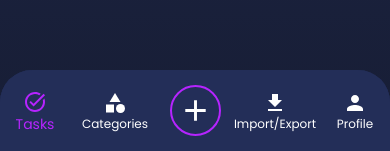
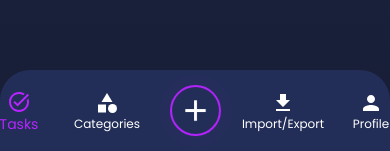
Before and after one commit to hirotanaka918/todo-app, a React (Vite) app: page / in a window 390 px wide. Shown: the part 690-841 px from the top of the page. Built offline with nearby package versions, Linux system fonts and the light colour scheme.

Commit message:
added bottom navigation for mobile devices

```diff
--- a/src/components/AddTaskBtn.tsx
+++ b/src/components/AddTaskBtn.tsx
@@ -1,8 +1,8 @@
-import { css, keyframes } from "@emotion/react";
+import { css } from "@emotion/react";
 import styled from "@emotion/styled";
 import { Add } from "@mui/icons-material";
 import { useNavigate } from "react-router-dom";
-import { ColorPalette } from "../styles";
+import { ColorPalette, pulseAnimation } from "../styles";
 import { Tooltip } from "@mui/material";
 import { User } from "../types/user";
 import { useResponsiveDisplay } from "../hooks/useResponsiveDisplay";
@@ -37,21 +37,6 @@ export const AddTaskBtn = ({ animate, user }: Props) => {
   );
 };
 
-const pulseAnimation = keyframes`
-  0% {
-    transform: scale(0.95);
-    box-shadow: 0 0 0 0 rgba(182, 36, 255, 0.7);
-  }
-  70% {
-    transform: scale(1);
-    box-shadow: 0 0 0 12px rgba(182, 36, 255, 0);
-  }
-  100% {
-    transform: scale(0.95);
-    box-shadow: 0 0 0 0 rgba(182, 36, 255, 0);
-  }
-`;
-
 const Btn = styled.button<{ animate: boolean; glow: boolean }>`
   cursor: pointer;
   border: none;
@@ -69,6 +54,7 @@ const Btn = styled.button<{ animate: boolean; glow: boolean }>`
   box-shadow: ${(props) =>
     props.glow ? `0px 0px 20px 0px ${ColorPalette.purple}` : "none"};
   transition: background-color 0.3s, backdrop-filter 0.3s, box-shadow 0.3s;
+
   &:hover {
     box-shadow: none;
     background-color: #b624ffd0;
--- a/src/components/BottomNav.tsx
+++ b/src/components/BottomNav.tsx
@@ -3,17 +3,19 @@ import {
   BottomNavigation,
   BottomNavigationAction,
   Box,
+  css,
   styled,
 } from "@mui/material";
-import { ColorPalette } from "../styles";
-import { SyntheticEvent, useEffect, useState } from "react";
+import { ColorPalette, pulseAnimation, slideInBottom } from "../styles";
+import { useEffect, useState } from "react";
 import { useLocation, useNavigate } from "react-router-dom";
 import { useResponsiveDisplay } from "../hooks/useResponsiveDisplay";
+import { User } from "../types/user";
 
-export const BottomNav = () => {
+export const BottomNav = ({ user }: { user: User }) => {
   const isMobile = useResponsiveDisplay();
   const location = useLocation();
-  const [value, setValue] = useState<number | SyntheticEvent<Element>>(0);
+  const [value, setValue] = useState<number>();
   const n = useNavigate();
 
   // useEffect hook to set the active button based on the current route
@@ -31,21 +33,24 @@ export const BottomNav = () => {
       case "/user":
         setValue(4);
         break;
+
       default:
         setValue(0); // Fallback for the "Tasks" route
     }
   }, [location.pathname]);
-  if (!isMobile) {
+
+  if (!isMobile || value === undefined) {
     return null;
   }
 
   return (
-    <Box sx={{ position: "fixed", bottom: 0, width: "100%", m: 0 }}>
+    <Container>
       <StyledBottomNavigation
         showLabels
         value={value}
-        onChange={(newValue) => {
-          setValue(newValue); // Cast newValue to number since it is inferred as SyntheticEvent by default
+        onChange={(event, newValue) => {
+          setValue(newValue);
+          console.log(event);
         }}
       >
         <NavigationButton
@@ -57,19 +62,18 @@ export const BottomNav = () => {
           onClick={() => n("/categories")}
           label="Categories"
           icon={<Category />}
+          // disabled={!user.settings[0].enableCategories}
         />
         <NavigationButton
           onClick={() => n("add")}
           showLabel={false}
           label="Add New"
           icon={
-            <Add
+            <AddIcon
               fontSize="large"
-              sx={{
-                border: `2px solid ${ColorPalette.purple}`,
-                borderRadius: "100px",
-                padding: "6px",
-              }}
+              animate={
+                user.tasks.length === 0 && value !== 2 ? true : undefined
+              }
             />
           }
         />
@@ -84,12 +88,31 @@ export const BottomNav = () => {
           icon={<Person />}
         />
       </StyledBottomNavigation>
-    </Box>
+    </Container>
   );
 };
 
+const AddIcon = styled(Add)<{ animate?: boolean }>`
+  border: 2px solid ${ColorPalette.purple};
+  border-radius: 100px;
+  padding: 6px;
+  ${({ animate }) =>
+    animate &&
+    css`
+      animation: ${pulseAnimation} 1.2s infinite;
+    `}
+`;
+
+const Container = styled(Box)`
+  position: fixed;
+  bottom: 0;
+  width: 100%;
+  margin: 0;
+  animation: ${slideInBottom} 0.5s ease;
+`;
+
 const StyledBottomNavigation = styled(BottomNavigation)`
-  border-radius: 32px 32px 0 0;
+  border-radius: 30px 30px 0 0;
   background: #232e58;
   margin: 0px 20px 0px -20px;
   padding: 14px 10px;
@@ -97,5 +120,9 @@ const StyledBottomNavigation = styled(BottomNavigation)`
 
 const NavigationButton = styled(BottomNavigationAction)`
   border-radius: 18px;
+  margin: 4px;
   color: white;
+  &:disabled {
+    opacity: 0.6;
+  }
 `;
--- a/src/components/TaskMenu.tsx
+++ b/src/components/TaskMenu.tsx
@@ -1,12 +1,14 @@
 import { ContentCopy, Delete, Done, Edit, PushPin } from "@mui/icons-material";
 import { User } from "../types/user";
-import { Button, Divider, Menu, MenuItem } from "@mui/material";
+import { Divider, Menu, MenuItem } from "@mui/material";
 import { BottomSheet } from "react-spring-bottom-sheet";
 import { Emoji, EmojiStyle } from "emoji-picker-react";
 import styled from "@emotion/styled";
 import "react-spring-bottom-sheet/dist/style.css";
 import { useResponsiveDisplay } from "../hooks/useResponsiveDisplay";
 import { ColorPalette } from "../styles";
+
+//TODO: Move all functions to TasksMenu component and leave User and setUser Props only
 
 interface TaskMenuProps {
   user: User;
@@ -103,28 +105,28 @@ export const TaskMenu = ({
               {user.tasks.find((task) => task.id === selectedTaskId)?.name}
             </SheetHeader>
           }
-          footer={
-            <div
-              style={{
-                display: "flex",
-                justifyContent: "center",
-                alignItems: "center",
-              }}
-            >
-              <Button
-                onClick={handleCloseMoreMenu}
-                variant="outlined"
-                sx={{
-                  borderRadius: "100px",
-                  width: "90%",
-                  padding: "12px",
-                  fontSize: "16px",
-                }}
-              >
-                Dimiss
-              </Button>
-            </div>
-          }
+          // footer={
+          //   <div
+          //     style={{
+          //       display: "flex",
+          //       justifyContent: "center",
+          //       alignItems: "center",
+          //     }}
+          //   >
+          //     <Button
+          //       onClick={handleCloseMoreMenu}
+          //       variant="outlined"
+          //       sx={{
+          //         borderRadius: "100px",
+          //         width: "90%",
+          //         padding: "12px",
+          //         fontSize: "16px",
+          //       }}
+          //     >
+          //       Dimiss
+          //     </Button>
+          //   </div>
+          // }
         >
           <SheetContent>{menuItems}</SheetContent>
         </BottomSheet>
--- a/src/layouts/MainLayout.tsx
+++ b/src/layouts/MainLayout.tsx
@@ -11,7 +11,7 @@ export const MainLayout = ({ children, user, setUser }: MainLayoutProps) => {
       <ProfileAvatar user={user} setUser={setUser} />
       {children}
       <div style={{ marginTop: "128px" }} />
-      <BottomNav />
+      <BottomNav user={user} />
     </>
   );
 };
--- a/src/pages/Categories.tsx
+++ b/src/pages/Categories.tsx
@@ -67,6 +67,10 @@ export const Categories = ({ user, setUser }: UserProps) => {
       setEmoji("");
     }
   };
+
+  if (!user.settings[0].enableCategories) {
+    return null;
+  }
 
   return (
     <>
--- a/src/pages/Home.tsx
+++ b/src/pages/Home.tsx
@@ -1,5 +1,5 @@
 import { useState, useEffect, ReactNode } from "react";
-import { AddTaskBtn, BottomNav, ProfileAvatar, Tasks } from "../components";
+import { AddTaskBtn, ProfileAvatar, Tasks } from "../components";
 import {
   ColorPalette,
   GreetingHeader,
@@ -118,7 +118,6 @@ export const Home = ({ user, setUser }: UserProps) => {
       )}
       <Tasks user={user} setUser={setUser} />
       <AddTaskBtn animate={user.tasks.length === 0} user={user} />
-      <BottomNav />
     </>
   );
 };
--- a/src/styles/globalStyles.tsx
+++ b/src/styles/globalStyles.tsx
@@ -216,3 +216,26 @@ export const slideIn = keyframes`
     transform: translateX(0);
   }
 `;
+export const slideInBottom = keyframes`
+  from{
+    transform: translateY(100%);
+  }
+  to {
+    transform: translateY(0);
+  }
+`;
+
+export const pulseAnimation = keyframes`
+  0% {
+    transform: scale(0.95);
+    box-shadow: 0 0 0 0 rgba(182, 36, 255, 0.7);
+  }
+  70% {
+    transform: scale(1);
+    box-shadow: 0 0 0 12px rgba(182, 36, 255, 0);
+  }
+  100% {
+    transform: scale(0.95);
+    box-shadow: 0 0 0 0 rgba(182, 36, 255, 0);
+  }
+`;
--- a/src/styles/index.ts
+++ b/src/styles/index.ts
@@ -5,7 +5,9 @@ export {
   fadeInLeft,
   fadeIn,
   slideIn,
+  slideInBottom,
   StyledLink,
+  pulseAnimation,
 } from "./globalStyles";
 export {
   GreetingHeader,
```
Also changed, not shown: src/components/EditTask.tsx (+8 -5 lines), src/components/Settings.tsx (+12 -14 lines).
